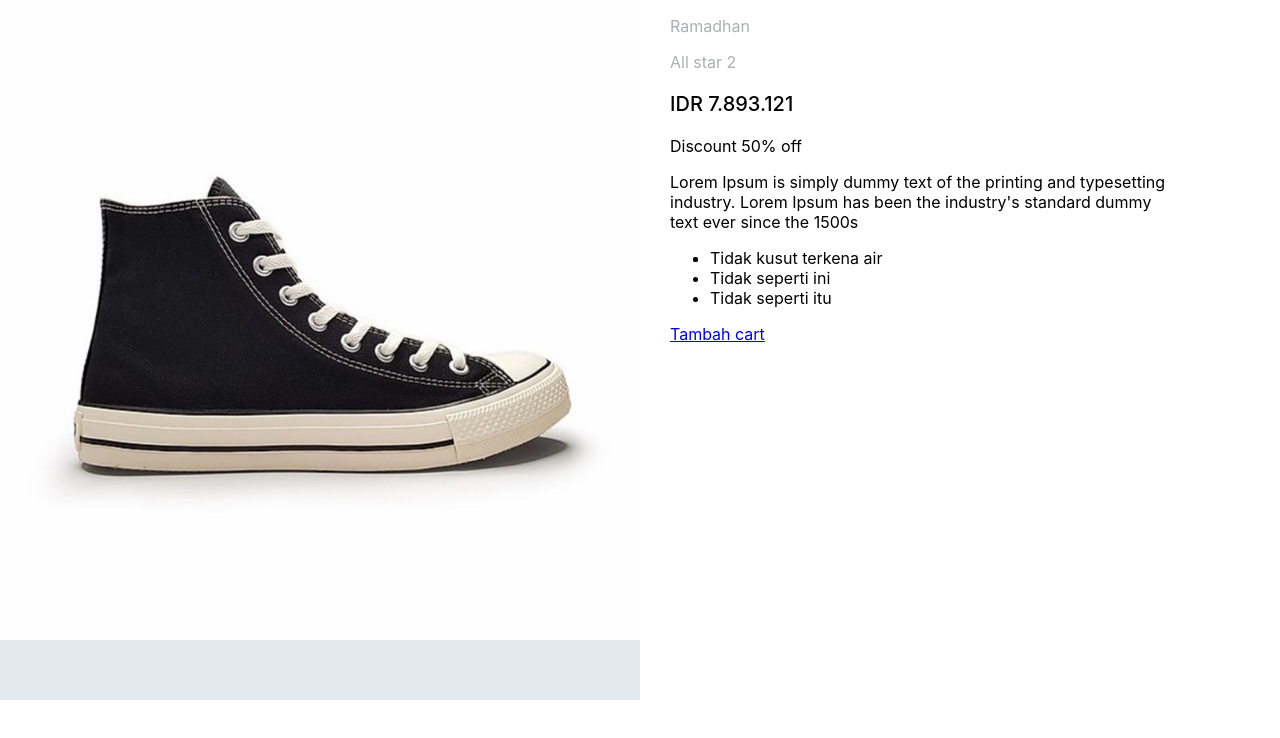
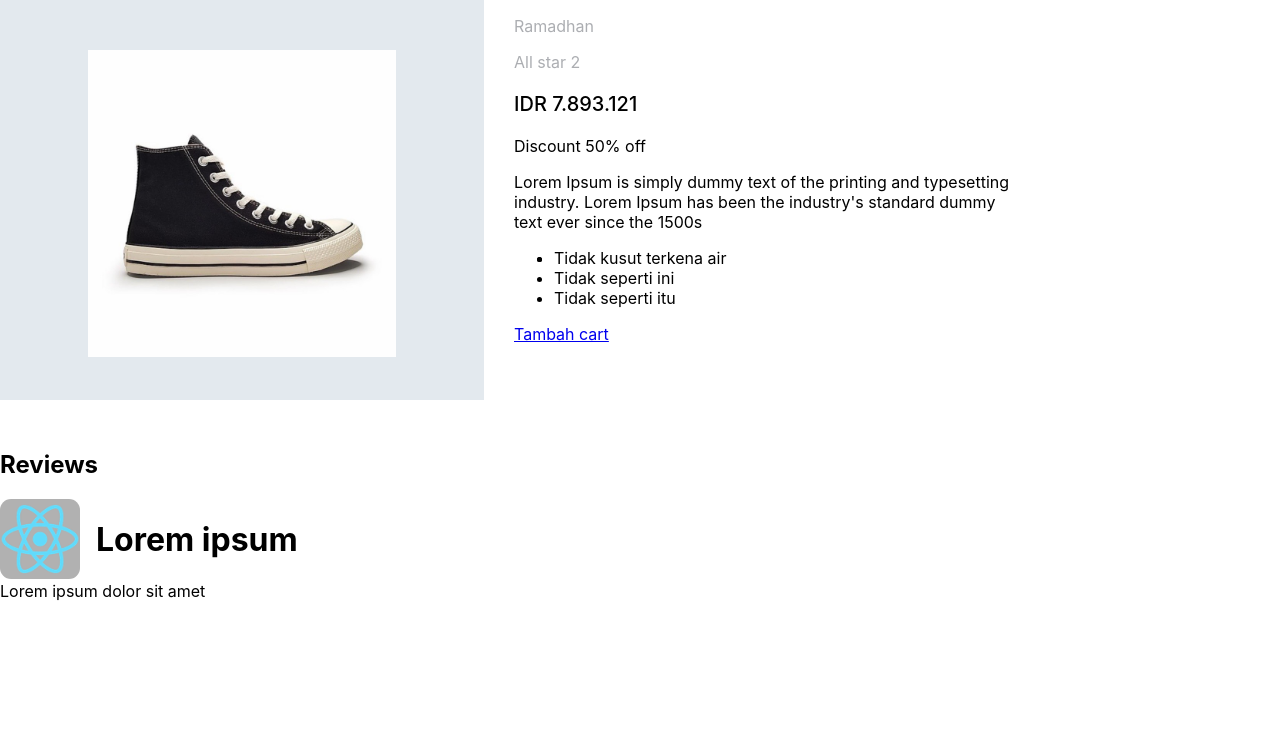
Before and after one commit to rijalBinHusen/learn-reactjs, a React (Create React App) app: page / in a window 1280 px wide. Shown: the top 738 px of the page. Built offline with nearby package versions, Linux system fonts and the light colour scheme.

Commit message:
design review section

```diff
--- a/src/App.css
+++ b/src/App.css
@@ -7,13 +7,15 @@
 
 .Foto {
   float: left;
-  width: 50%;
-  height: 700px;
+  width: 30%;
+  height: 300px;
   background: #e3e9ee;
+  text-align: center;
+  padding: 50px;
 }
 
 .Foto img {
-  width: 100%;
+  width: 80%;
 }
 
 .Deskripsi {
@@ -41,3 +43,38 @@
 .Deskripsi .Category {
   color: #acaeb2;
 }
+
+.Review-box {
+  clear: both;
+  width: 100%;
+  overflow: hidden;
+  padding-bottom: 100px;
+}
+
+.Review-box h2 {
+  margin-top: 50px;
+}
+
+.Review-box img {
+  width: 80px;
+  height: 80px;
+  background: #b1b1b1;
+  border-radius: 11px;
+  float: left;
+  margin-right:  16px;
+}
+
+.Review-box .User p, h3 {
+  margin:  0;
+}
+
+.Review-box .User h3 {
+  padding-top: 10px;
+  margin-bottom: 8px;
+}
+
+.Review-box .Item {
+  width: 80%;
+  overflow: hidden;
+  margin-bottom: 24px;
+}
--- a/src/App.js
+++ b/src/App.js
@@ -5,8 +5,26 @@ function App() {
     <div className="ParetBox">
       <FotoPorduct />
       <ProductInfo isDiscount="true" category="Ramadhan" name="All star 2" />
+      <div className="Review-box">
+        <h2>Reviews</h2>
+        <div className="Item">
+          <img src="logo192.png" width="50" />
+          <h1>Lorem ipsum</h1>
+          <p>Lorem ipsum dolor sit amet</p>
+        </div>
+      </div>
     </div>
   );
+}
+
+function ReviewItems() {
+  // Siapkan data
+  const users = [
+    {id: 1, name: "Rijal bin Husen", review: "Lorem ipsum dolor sit amet"},
+    {id: 2, name: "Husen", review: "Lorem ipsum dolor sit amet"},
+    {id: 3, name: "Rijal", review: "Lorem ipsum dolor sit amet"},
+    {id: 4, name: "Abu rijal", review: "Lorem ipsum dolor sit amet"}
+  ]
 }
 
 function FotoPorduct() {
```
